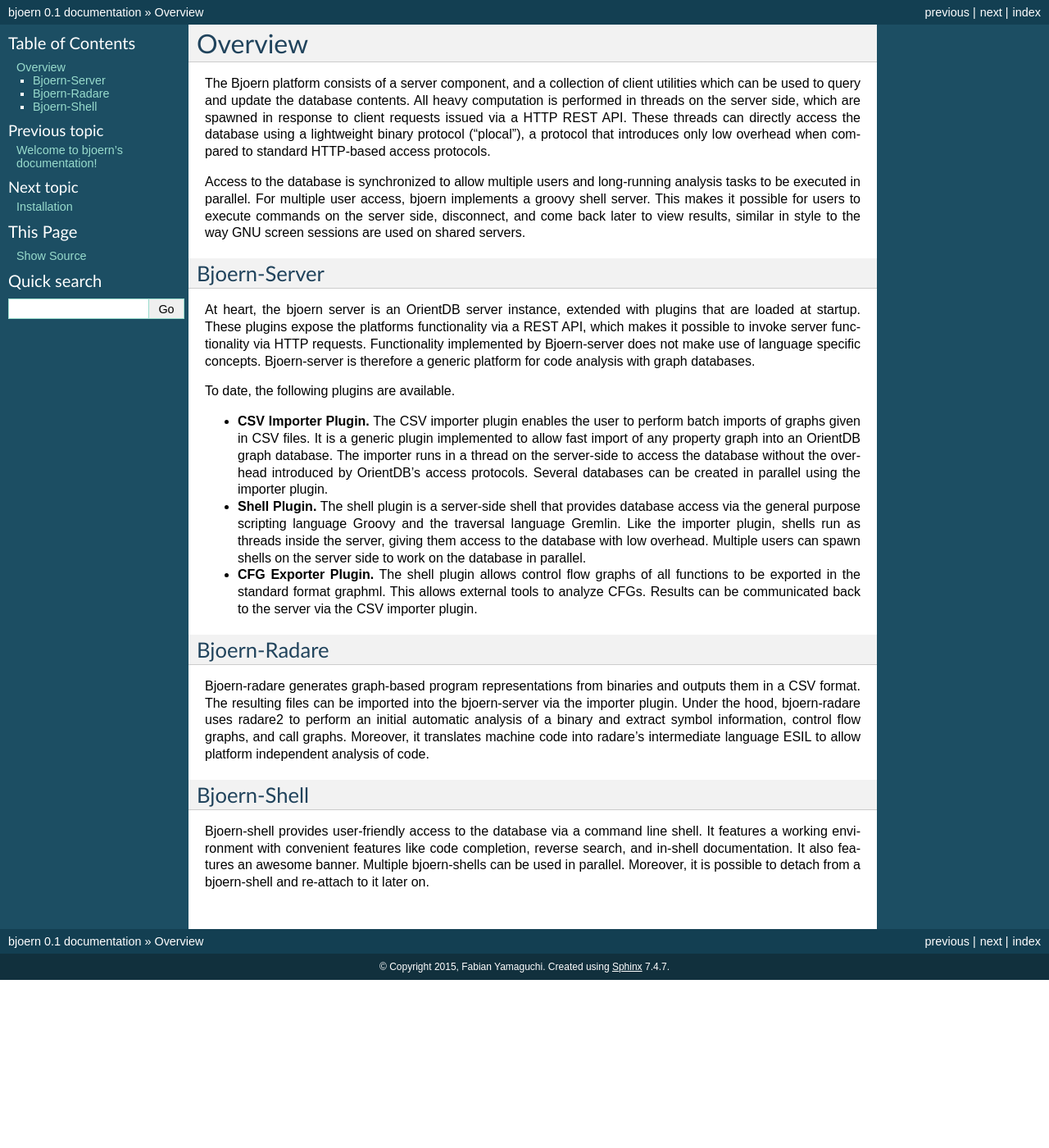
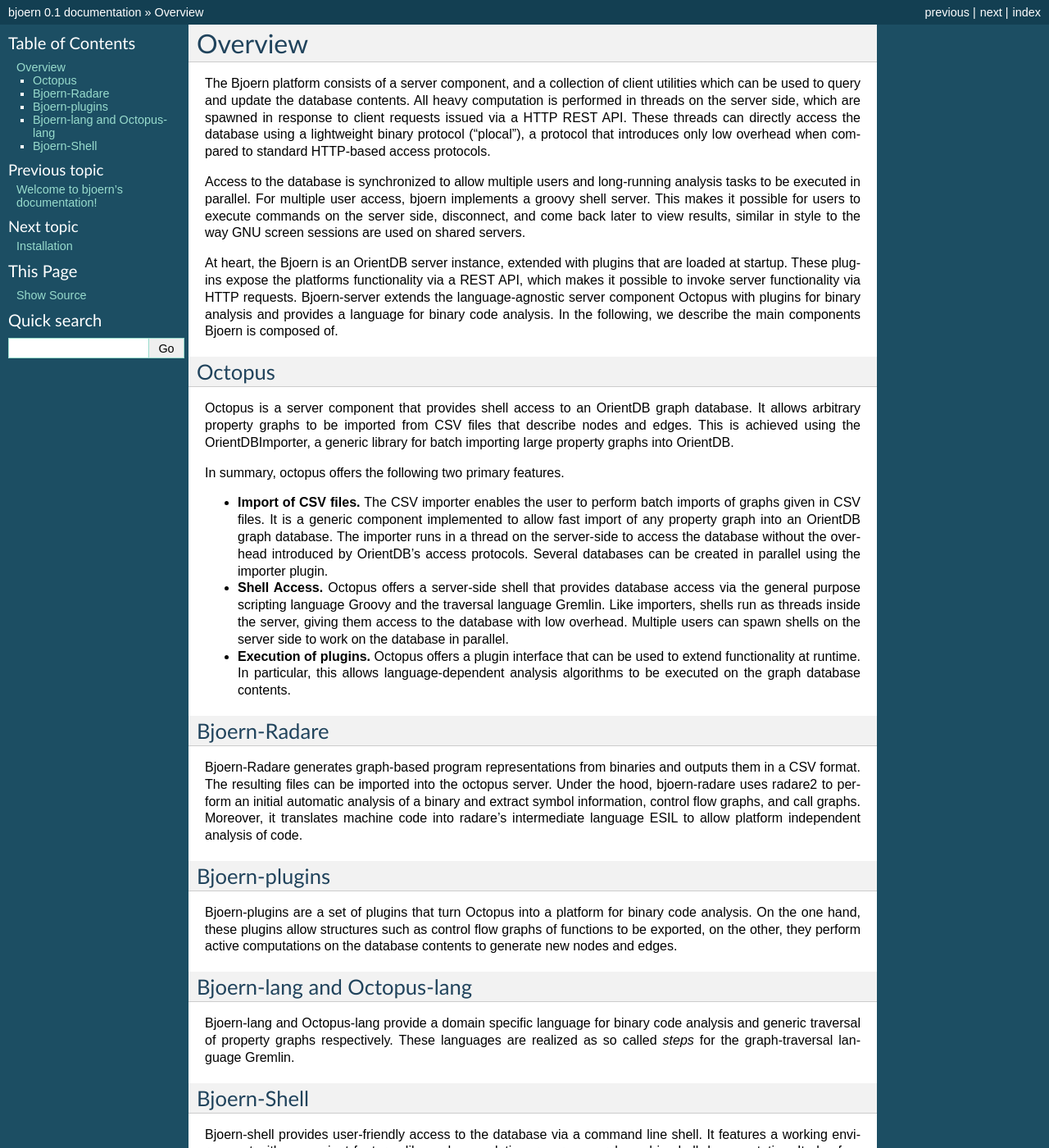
Before and after one commit to octopus-platform/bjoern, a Sphinx documentation site: the page built from docs/source/overview.rst, in a window 1280 px wide and 1400 px high. Shown: the whole window at 82% size. Built offline with Sphinx 7.4.7, drawn with Linux system fonts in a browser that asks for light colours.

Commit message:
Updated documentation overview.

```diff
--- a/docs/source/overview.rst
+++ b/docs/source/overview.rst
@@ -17,50 +17,73 @@
 disconnect, and come back later to view results, similar in style to
 the way GNU screen sessions are used on shared servers.
 
-Bjoern-Server
--------------
+At heart, the Bjoern is an OrientDB server instance, extended with
+plugins that are loaded at startup. These plugins expose the
+platforms functionality via a REST API, which makes it possible to
+invoke server functionality via HTTP requests. Bjoern-server extends
+the language-agnostic server component Octopus with plugins for binary
+analysis and provides a language for binary code analysis. In the
+following, we describe the main components Bjoern is composed of.
 
-At heart, the bjoern server is an OrientDB server instance, extended
-with plugins that are loaded at startup. These plugins expose the
-platforms functionality via a REST API, which makes it possible to
-invoke server functionality via HTTP requests. Functionality
-implemented by Bjoern-server does not make use of language specific
-concepts. Bjoern-server is therefore a generic platform for code
-analysis with graph databases.
+Octopus
+-------
 
-To date, the following plugins are available.
+Octopus is a server component that provides shell access to an
+OrientDB graph database. It allows arbitrary property graphs to be
+imported from CSV files that describe nodes and edges. This is
+achieved using the OrientDBImporter, a generic library for batch
+importing large property graphs into OrientDB.
 
-- **CSV Importer Plugin.** The CSV importer plugin enables the user to
+In summary, octopus offers the following two primary features.
+
+- **Import of CSV files.** The CSV importer enables the user to
   perform batch imports of graphs given in CSV files. It is a generic
-  plugin implemented to allow fast import of any property graph into
+  component implemented to allow fast import of any property graph into
   an OrientDB graph database. The importer runs in a thread on the
   server-side to access the database without the overhead introduced
   by OrientDB’s access protocols. Several databases can be created in
   parallel using the importer plugin.
 
-- **Shell Plugin.** The shell plugin is a server-side shell that
+- **Shell Access.** Octopus offers a server-side shell that
   provides database access via the general purpose scripting language
-  Groovy and the traversal language Gremlin. Like the importer plugin,
-  shells run as threads inside the server, giving them access to the
-  database with low overhead. Multiple users can spawn shells on the
-  server side to work on the database in parallel.
+  Groovy and the traversal language Gremlin. Like importers, shells
+  run as threads inside the server, giving them access to the database
+  with low overhead. Multiple users can spawn shells on the server
+  side to work on the database in parallel.
 
-- **CFG Exporter Plugin.** The shell plugin allows control flow graphs
-  of all functions to be exported in the standard format graphml. This
-  allows external tools to analyze CFGs. Results can be communicated
-  back to the server via the CSV importer plugin.
+- **Execution of plugins.** Octopus offers a plugin interface that can
+  be used to extend functionality at runtime. In particular, this
+  allows language-dependent analysis algorithms to be executed on the
+  graph database contents.
 
 Bjoern-Radare
 -------------
 
-Bjoern-radare generates graph-based program representations from
+Bjoern-Radare generates graph-based program representations from
 binaries and outputs them in a CSV format. The resulting files can be
-imported into the bjoern-server via the importer plugin. Under the
-hood, bjoern-radare uses radare2 to perform an initial automatic
-analysis of a binary and extract symbol information, control flow
-graphs, and call graphs. Moreover, it translates machine code into
-radare's intermediate language ESIL to allow platform independent
-analysis of code.
+imported into the octopus server. Under the hood, bjoern-radare uses
+radare2 to perform an initial automatic analysis of a binary and
+extract symbol information, control flow graphs, and call
+graphs. Moreover, it translates machine code into radare's
+intermediate language ESIL to allow platform independent analysis of
+code.
+
+Bjoern-plugins
+--------------
+
+Bjoern-plugins are a set of plugins that turn Octopus into a platform
+for binary code analysis. On the one hand, these plugins allow
+structures such as control flow graphs of functions to be exported, on
+the other, they perform active computations on the database contents
+to generate new nodes and edges.
+
+Bjoern-lang and Octopus-lang
+-----------------------------
+
+Bjoern-lang and Octopus-lang provide a domain specific language for
+binary code analysis and generic traversal of property graphs
+respectively. These languages are realized as so called *steps* for
+the graph-traversal language Gremlin.
 
 Bjoern-Shell
 ------------
```
